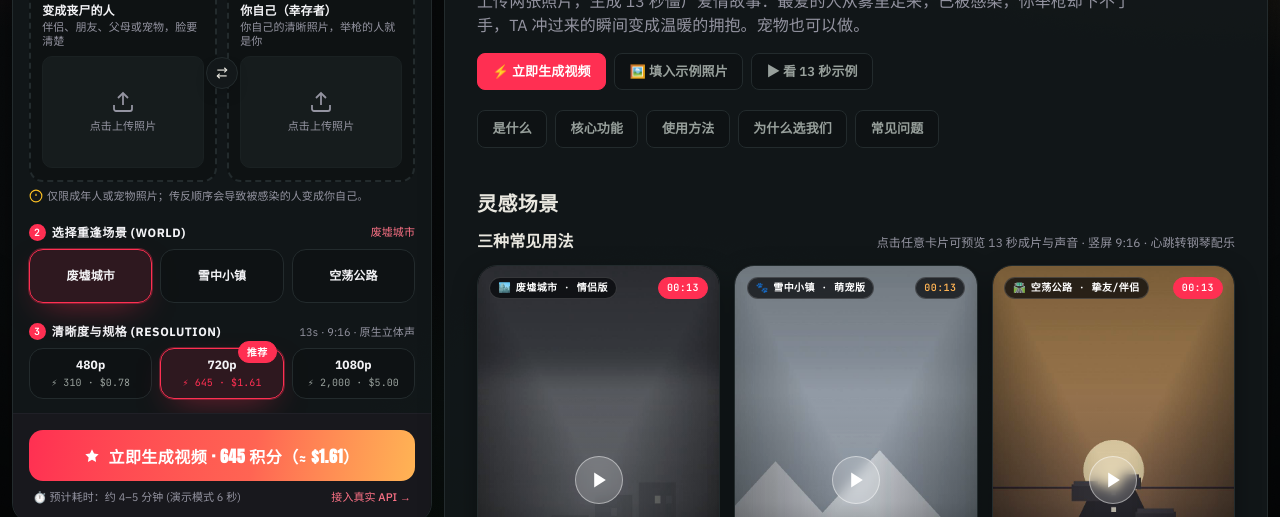
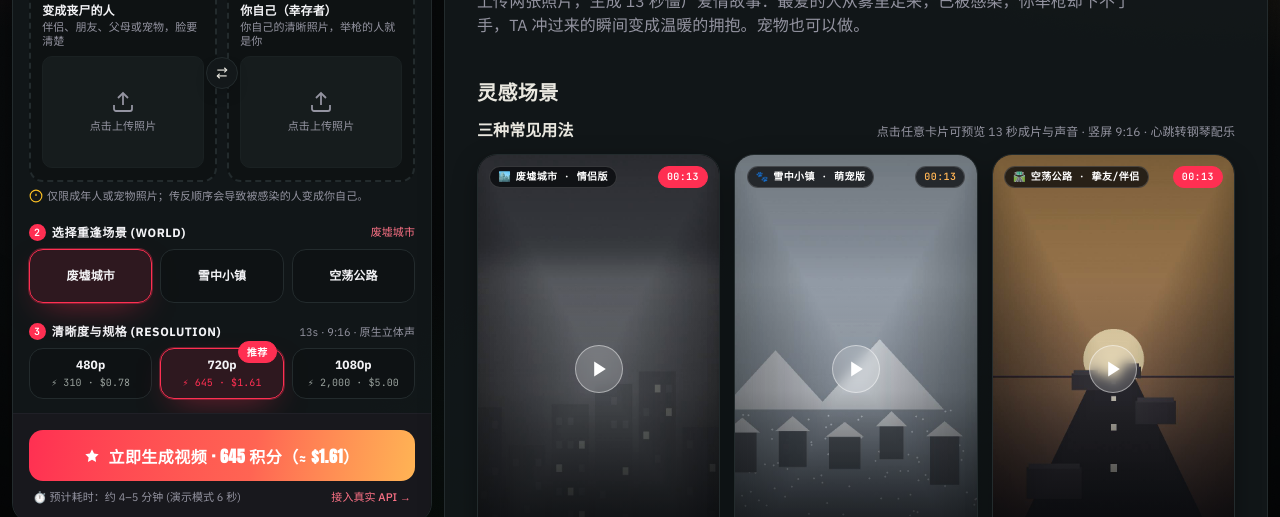
Before and after one commit to ginginli/couple, a website: page zh/index.html in a window 1280 px wide. Shown: the part 268-785 px from the top of the page. Drawn offline with Linux system fonts and the light colour scheme.

Commit message:
ui: 移除 hero 区按钮（3 个 CTA + 5 个页内锚点），首屏只留徽标/H1/一句话

```diff
--- a/zh/index.html
+++ b/zh/index.html
@@ -340,18 +340,6 @@
             </div>
             <h1 class="text-2xl sm:text-3xl lg:text-4xl font-extrabold tracking-tight leading-tight text-[var(--color-text)]" data-i18n="heroH1">AI 僵尸情侣视频生成器</h1>
             <p class="max-w-2xl text-sm sm:text-base leading-relaxed text-[var(--color-text-muted)]" data-i18n="heroTagline">上传两张照片，生成 13 秒僵尸爱情故事：最爱的人从雾里走来，已被感染，你举枪却下不了手，TA 冲过来的瞬间变成温暖的拥抱。宠物也可以做。</p>
-            <div class="flex flex-wrap gap-2 pt-1">
-              <button type="button" onclick="startZombieGeneration()" class="zc-chip zc-chip--primary">⚡ 立即生成视频</button>
-              <button type="button" onclick="fillSamplePhotos()" class="zc-chip">🖼️ 填入示例照片</button>
-              <button type="button" onclick="openPreviewModal(0)" class="zc-chip">▶ 看 13 秒示例</button>
-            </div>
-            <nav aria-label="On this page" class="flex flex-wrap gap-2 pt-2">
-              <button type="button" onclick="scrollToSection('sec-what-is')" class="zc-chip">是什么</button>
-              <button type="button" onclick="scrollToSection('sec-key-features')" class="zc-chip">核心功能</button>
-              <button type="button" onclick="scrollToSection('sec-howto')" class="zc-chip">使用方法</button>
-              <button type="button" onclick="scrollToSection('sec-why-choose')" class="zc-chip">为什么选我们</button>
-              <button type="button" onclick="scrollToSection('sec-faq')" class="zc-chip">常见问题</button>
-            </nav>
           </header>
 
           <!-- Use cases: first-screen examples (zooop-style) -->
```
Also changed, not shown: index.html (+0 -12 lines).
